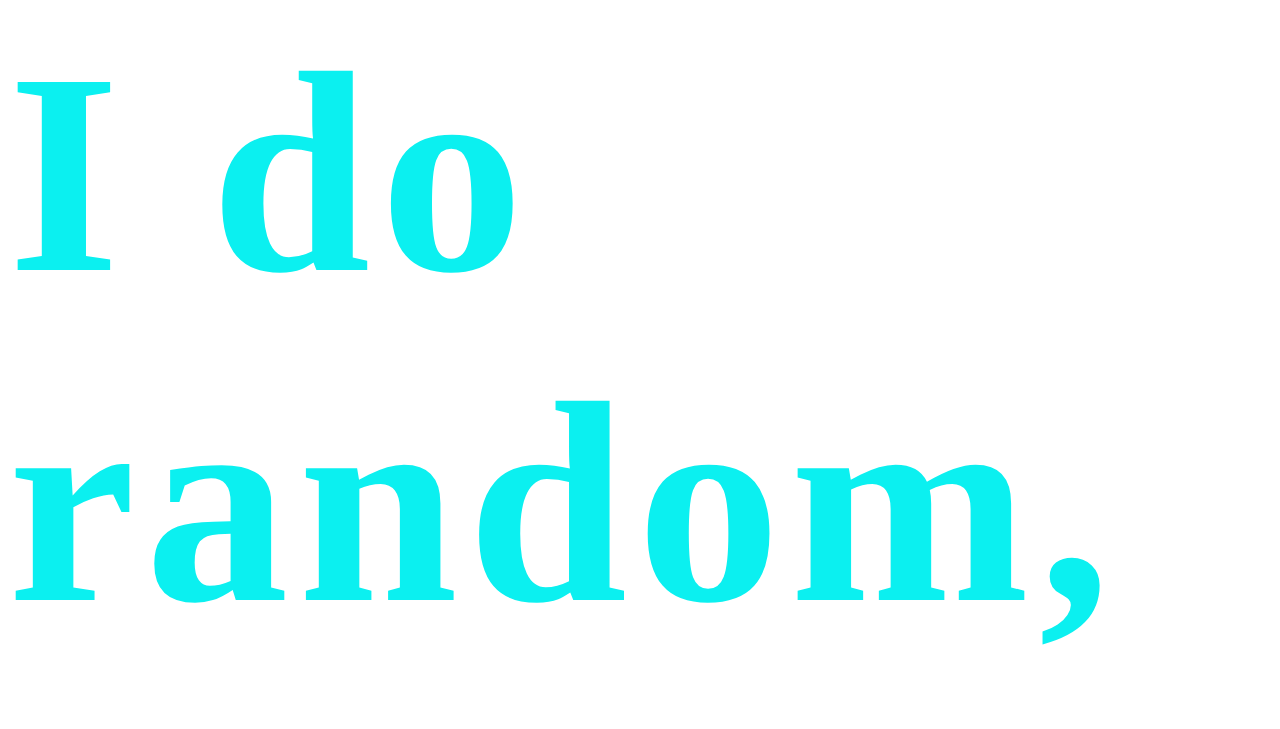
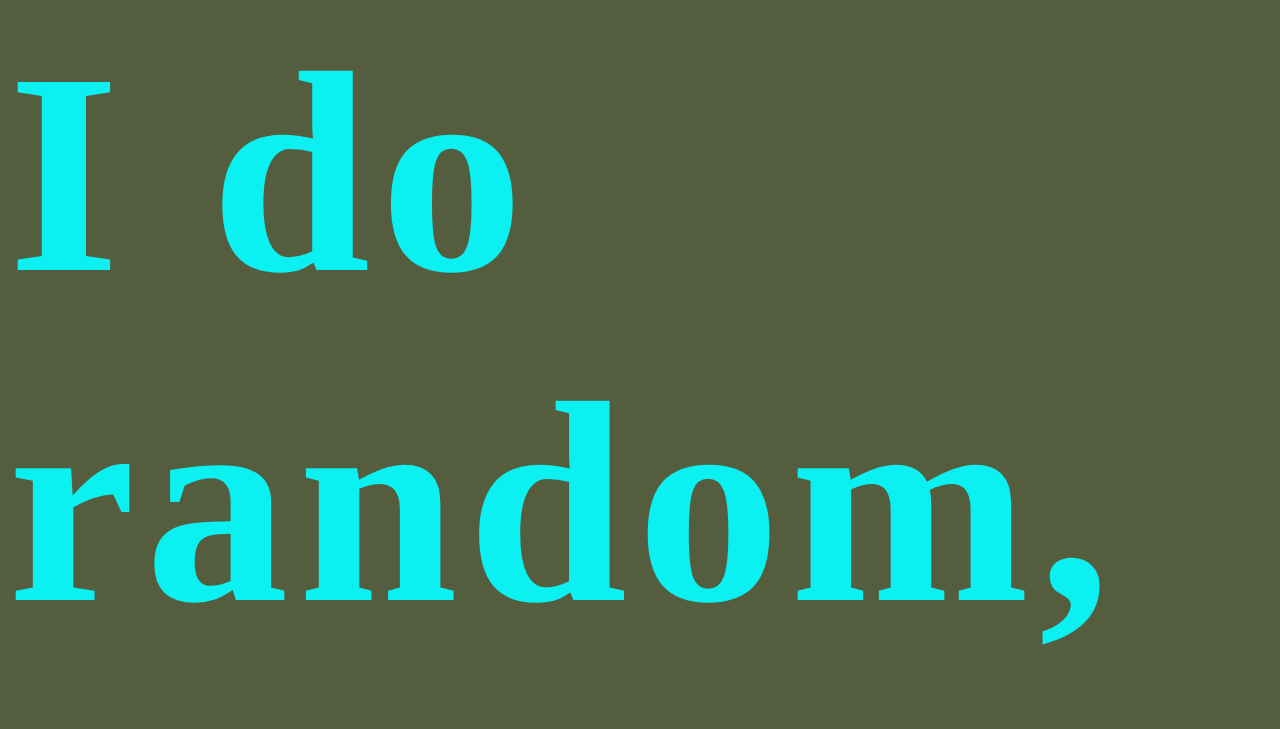
Before and after one commit to maschaw/zweites-studienjahr, a website: page projects/random/index.html in a window 1280 px wide. Shown: the top 729 px of the page. Drawn offline with Linux system fonts and the light colour scheme.

Commit message:
interval, spacing, background color

```diff
--- a/projects/random/index.html
+++ b/projects/random/index.html
@@ -1,6 +1,6 @@
 <html>
   <head>
-   <meta http-equiv="refresh" content="0.2" />
+   <!--<meta http-equiv="refresh" content="0.2" />-->
 
     <style>
     </style>
@@ -15,8 +15,17 @@
   <script>
     document.getElementById("los").style.fontSize = Math.random() * 200 + 100 + "px";
     document.getElementById("los").style.color = "rgb(" + Math.random()*20 + ",240,240)";
-    document.getElementById("los").style.letterSpacing = Math.random()*-50 + 10 + "px";
+    document.getElementById("los").style.letterSpacing = Math.random()*"-50" + 10 + "px";
+function random_bg_color() {
+    var x = Math.floor(Math.random() * 256);
+    var y = Math.floor(Math.random() * 256);
+    var z = Math.floor(Math.random() * 256);
+    var bgColor = "rgb(" + x + "," + y + "," + z + ")";
+ console.log(bgColor);
 
+    document.body.style.background = bgColor;
+}
+random_bg_color();
   </script>
 
 </html>
```
